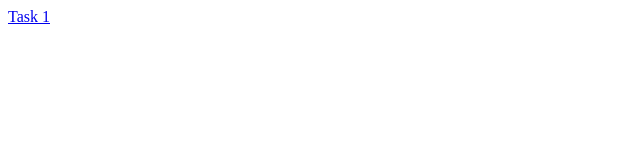
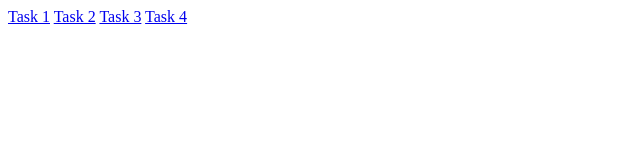
Before and after one commit to DYLERN/DYLERN.github.io, a plain HTML site: page index.html in a window 1280 px wide. Shown: the whole page, without its empty margins (0-640 px from the left). Drawn offline with Linux system fonts and the light colour scheme.

Commit message:
Added tasks 2-4 to index.html

```diff
--- a/index.html
+++ b/index.html
@@ -1 +1,4 @@
 <a href="/task1/index.html">Task 1</a>
+<a href="/task2/index.html">Task 2</a>
+<a href="/task3/index.html">Task 3</a>
+<a href="/task4/index.html">Task 4</a>
```
